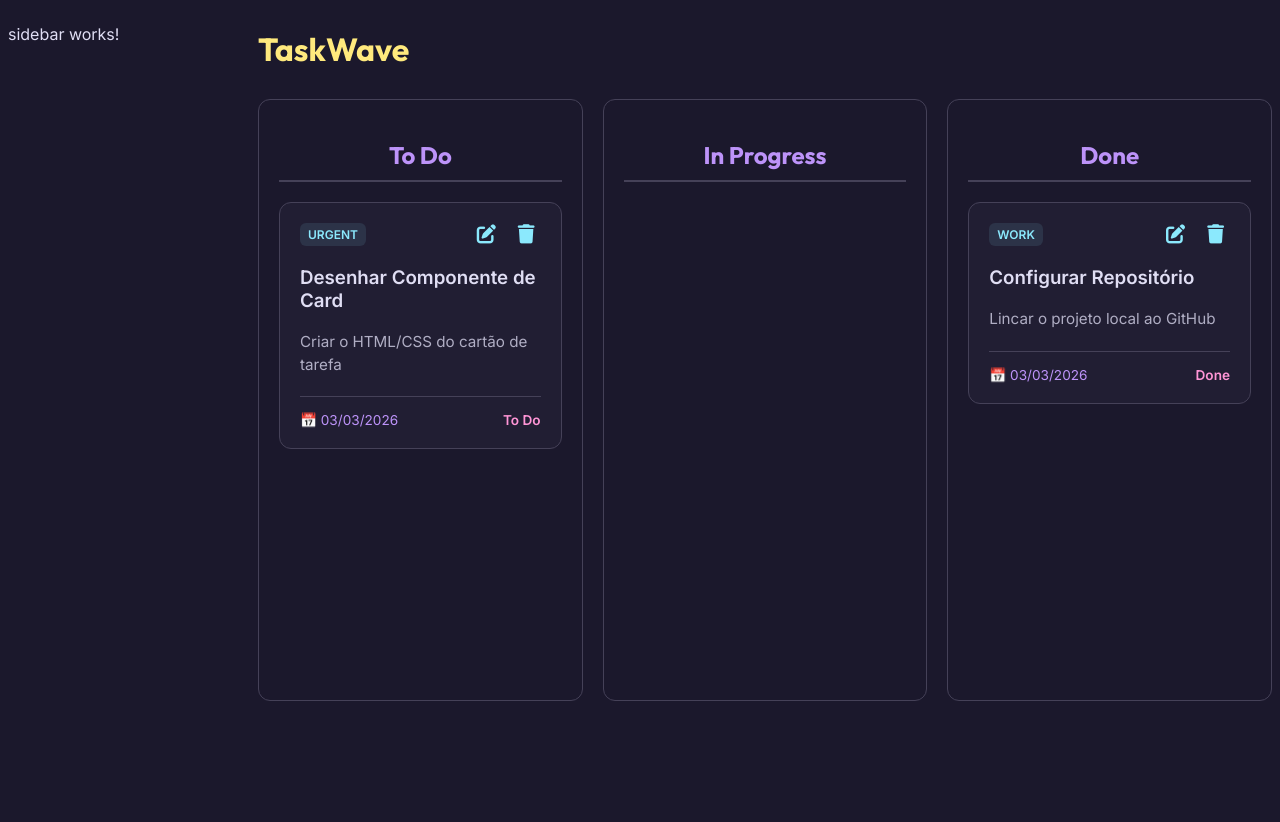
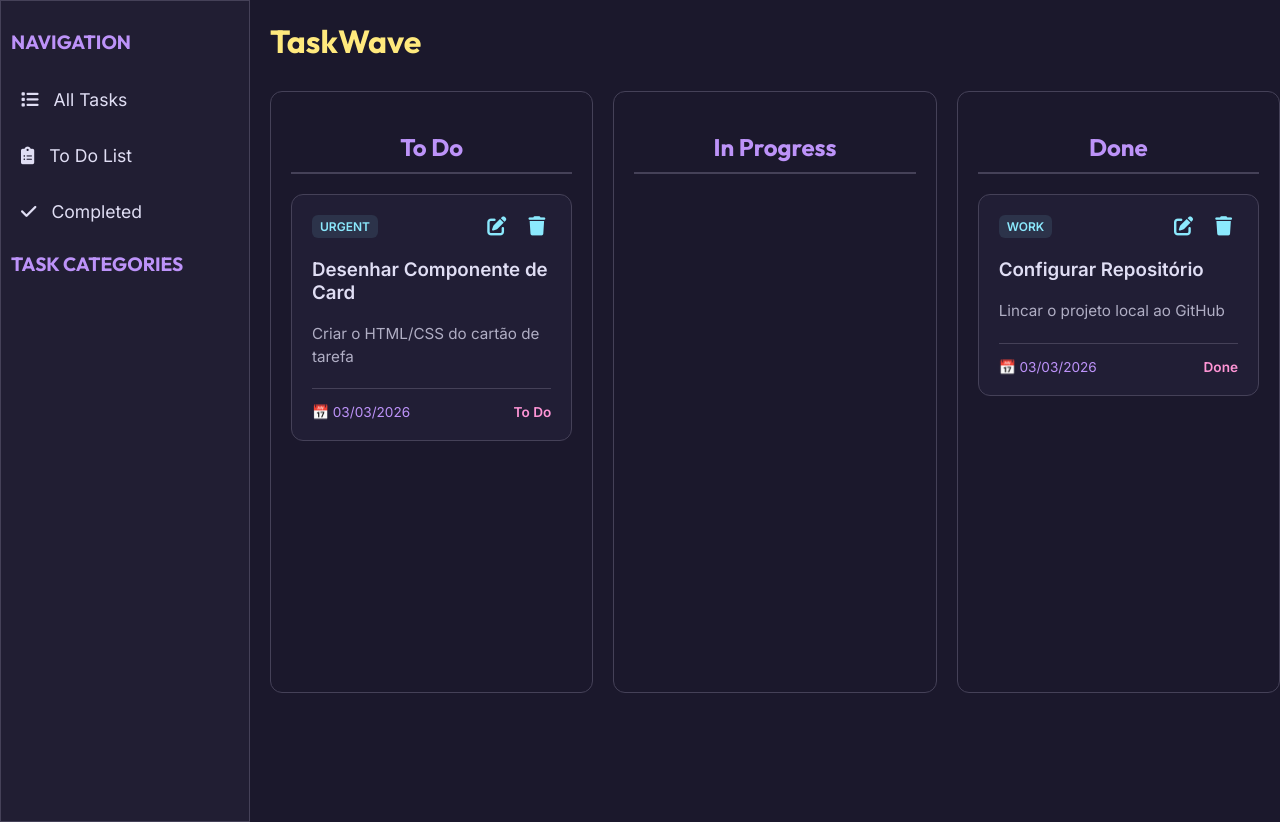
Before and after one commit to gongabriela/GestorDeTarefas, an Angular app: page / in a window 1280 px wide. Before the commit the page ends 800 px from the top, so only its background shows below. Built offline with nearby package versions, Linux system fonts and the light colour scheme.

Commit message:
feat(sidebar): implementando html e css estatico da dos botoes de navegacao da sidebar

```diff
--- a/src/app/app.css
+++ b/src/app/app.css
@@ -5,9 +5,9 @@
     align-items: start;
     margin-top: 30px;
 }
-
+/*APAGAR remover bordas pq o layout n tem borda nas colunas*/
 .kanban-column {
-    background-color: var(--cor-fundo-card-esquerdo);
+    background-color: var(transparent);
     border: 1px solid var(--cor-borda);
     border-radius: 12px;
     padding: 20px;
@@ -26,4 +26,7 @@
 .layout-dashboard {
     display: grid;
     grid-template-columns: 250px 1fr;
+    min-height: 100vh; /*resolve um buraquinho na sidebar embaixo*/
+    gap: 20px;
+
 }
--- a/src/app/components/sidebar/sidebar.css
+++ b/src/app/components/sidebar/sidebar.css
@@ -1,3 +1,44 @@
-.app-sidebar {
-    background-color: var(--cor-fundo-card);
+.sidebar {
+  height: 100%;
+  background-color: var(--cor-fundo-sidebar);
+  padding: 10px; /*resolve um buraquinho que ficou na sidbear*/
+  border: 1px solid var(--cor-borda);
 }
+
+.sidebar-nav-title, .task-categories-title {
+  font-size: 1.2rem;
+  font-weight: bold;
+  font-family: var(--fonte-titulo);
+  color: var(--cor-roxo-claro);
+  margin-bottom: 10px;
+}
+
+.navigation-links {
+  display: flex;
+  flex-direction: column;
+  gap: 15px;
+  margin-bottom: 20px;
+}
+
+.all-tasks-btn, .to-do-list-btn, .completed-btn {
+  display: flex;
+  justify-content: start;
+  align-items: center;
+  gap: 15px;
+  background-color: transparent;
+  border: none;
+  color: var(--cor-texto-principal);
+  font-size: 1.1rem;
+  font-family: var(--fonte-texto);
+  cursor: pointer;
+  padding: 10px;
+}
+
+.all-tasks-btn:hover, .to-do-list-btn:hover, .completed-btn:hover {
+  background-color: var(--cor-fundo-pagina);
+  border: 1px solid var(--cor-azul-ceu);
+  border-radius: 9px;
+  transform: translateY(-5px);
+  transition: 0.3s;
+  color: var(--cor-azul-ceu);
+}
--- a/src/app/components/sidebar/sidebar.html
+++ b/src/app/components/sidebar/sidebar.html
@@ -1 +1,21 @@
-<p>sidebar works!</p>
+<aside class="sidebar">
+    <section class="navigation-links">
+        <p class="sidebar-nav-title">NAVIGATION</p>
+        <button class="all-tasks-btn">
+            <i class="fa-solid fa-list"></i>
+            All Tasks
+        </button>
+        <button class="to-do-list-btn">
+            <i class="fa-solid fa-clipboard-list"></i>
+            To Do List
+        </button>
+        <button class="completed-btn">
+            <i class="fa-solid fa-check"></i>
+            Completed
+        </button>
+    </section>
+    <section class="task-categories">
+        <p class="task-categories-title">TASK CATEGORIES</p>
+
+    </section>
+</aside>
--- a/src/styles.css
+++ b/src/styles.css
@@ -5,7 +5,8 @@
 :root {
     /* Fundos */
     --cor-fundo-pagina: #1b182c;
-    --cor-fundo-card: #211e33;
+    --cor-fundo-sidebar: #211e33;
+    --cor-fundo-card: #211e35;
     --cor-borda: #454158;
 
     /* Cores de Destaque */
@@ -30,6 +31,9 @@ body {
     background-color: var(--cor-fundo-pagina);
     color: var(--cor-texto-principal);
     font-family: var(--fonte-texto);
+    margin: 0;
+    padding: 0;
+    height: 100%;
 }
 
 h1 {
```
